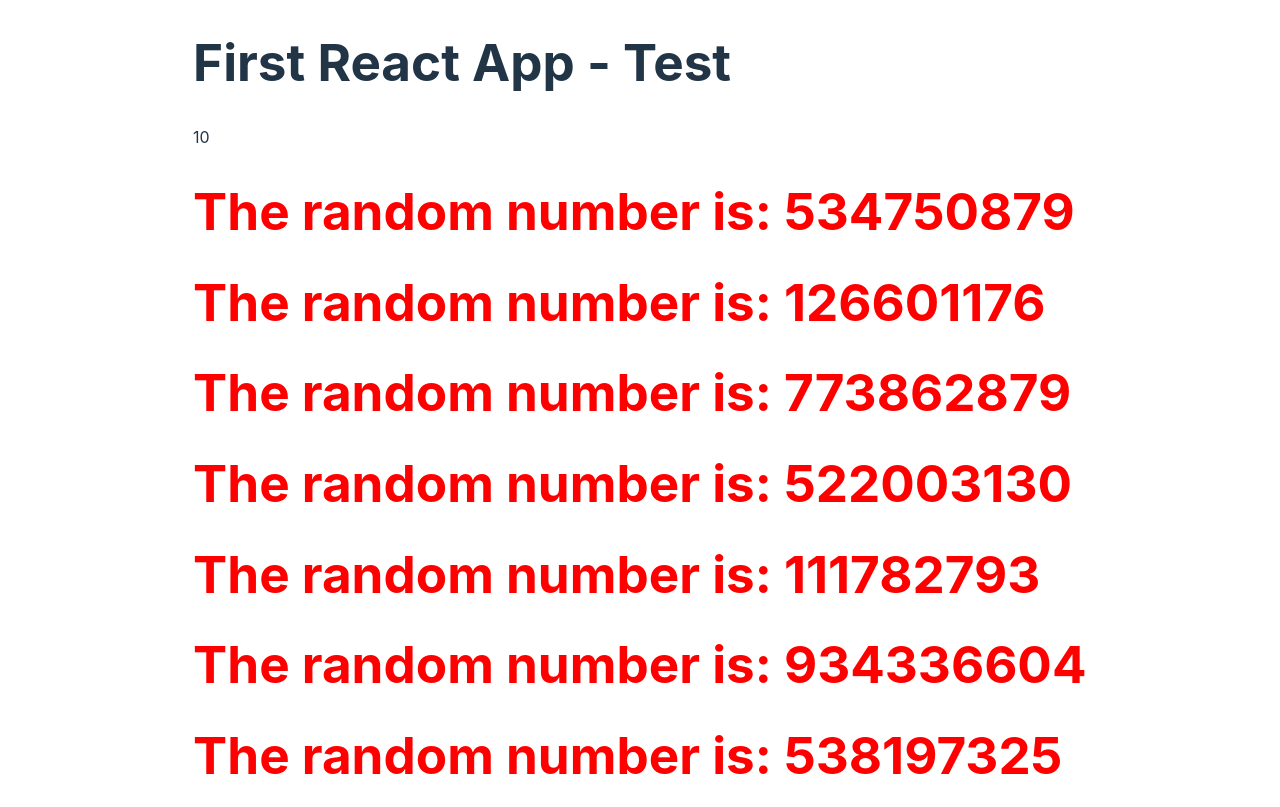
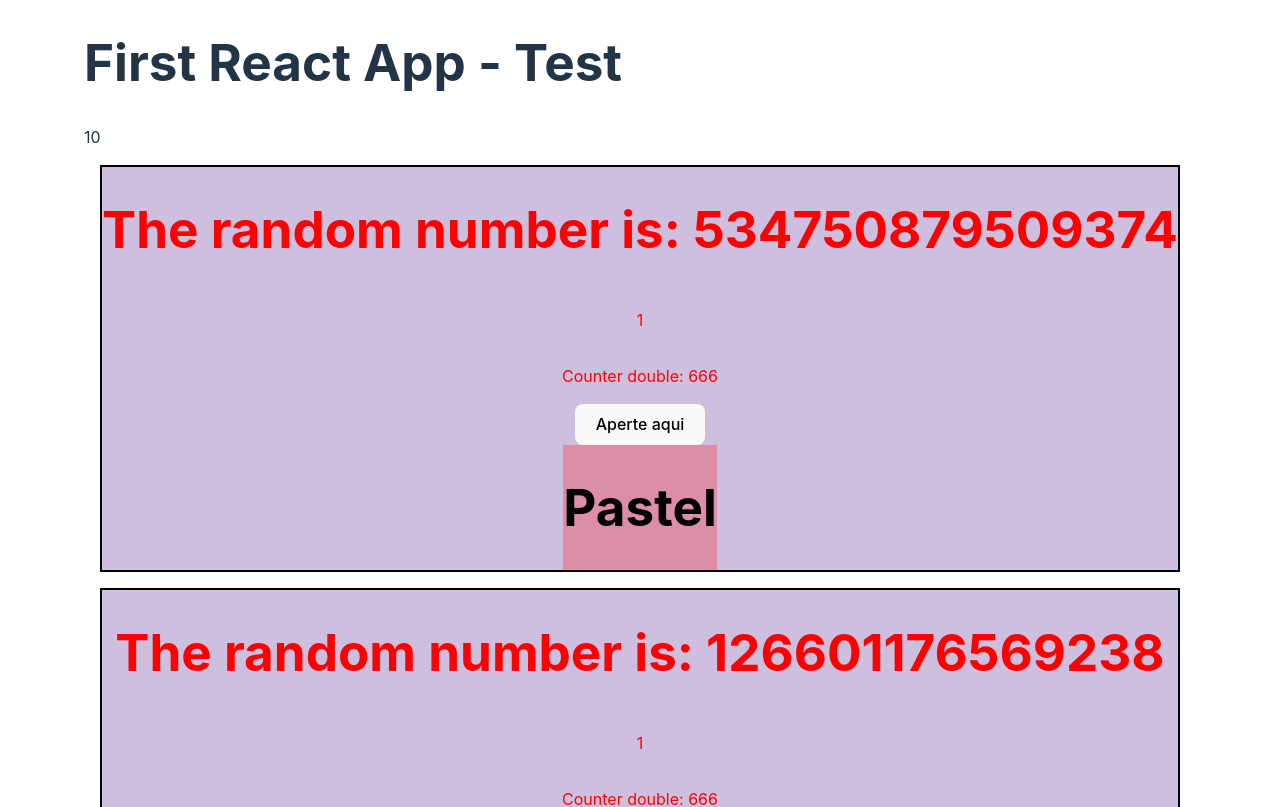
Before and after one commit to Tranivic/react-training, a React (Vite) app in the folder react-app/: page / in a window 1280 px wide. Shown: the top 807 px of the page. Built offline with nearby package versions, Linux system fonts and the light colour scheme.

Commit message:
feat: children props implementation

```diff
--- a/react-app/src/App/App.jsx
+++ b/react-app/src/App/App.jsx
@@ -1,5 +1,5 @@
 import { Component } from "react";
-import Card from "../components/Card";
+import Card from "./components/Card/Card";
 
 class App extends Component {
   render() {
@@ -7,8 +7,8 @@ class App extends Component {
       return a + b;
     };
 
-    const numbers = Array.from({ length: 100 }, () =>
-      parseInt(Math.random() * 1000000000)
+    const numbers = Array.from({ length: 5 }, () =>
+      parseInt(Math.random() * 1000000000000000)
     );
 
     return (
--- /dev/null
+++ b/react-app/src/App/components/Card/Card.css
@@ -0,0 +1,10 @@
+.card-component {
+  color: red;
+  border: black solid 2px;
+  margin: 1rem;
+  background-color: rgba(102, 51, 153, 0.315);
+  display: flex;
+  flex-direction: column;
+  align-items: center;
+  justify-content: center;
+}
--- /dev/null
+++ b/react-app/src/App/components/Card/Card.jsx
@@ -0,0 +1,56 @@
+import { Component } from "react";
+import { PropTypes } from "prop-types";
+import "./Card.css";
+import Item from "../Item/Item";
+
+class Card extends Component {
+  constructor(props) {
+    super(props);
+
+    this.state = {
+      counter: 1,
+      itemName: "Pastel",
+    };
+
+    this.handleClick = this.handleClick.bind(this);
+    this.getCounterDouble = this.getCounterDouble.bind(this);
+  }
+
+  // Hooks
+  componentDidMount() {
+    console.log("Componente montou");
+  }
+
+  // Methods
+  handleClick() {
+    this.setState((prevState) => ({
+      counter: prevState.counter + 1,
+    }));
+    this.setState({
+      itemName: "Pastel De Carne",
+    });
+  }
+
+  // Computed
+  getCounterDouble() {
+    return this.state.counter * 666;
+  }
+
+  render() {
+    return (
+      <div className="card-component">
+        <h1>The random number is: {this.props.randomNumber}</h1>
+        <p>{this.state.counter}</p>
+        <p>Counter double: {this.getCounterDouble()}</p>
+        <button onClick={this.handleClick}>Aperte aqui</button>
+        <Item>{this.state.itemName}</Item>
+      </div>
+    );
+  }
+}
+
+Card.propTypes = {
+  randomNumber: PropTypes.number,
+};
+
+export default Card;
--- /dev/null
+++ b/react-app/src/App/components/Item/Item.css
@@ -0,0 +1,4 @@
+.item-component {
+  background-color: rgba(255, 0, 0, 0.26);
+  color: black;
+}
--- /dev/null
+++ b/react-app/src/App/components/Item/Item.jsx
@@ -0,0 +1,11 @@
+import "./Item.css";
+
+function Item(children) {
+  return (
+    <div className="item-component">
+      <h1>{children.children}</h1>
+    </div>
+  );
+}
+
+export default Item;
--- a/react-app/src/components/Card.css
+++ /dev/null
@@ -1,3 +0,0 @@
-.card-component {
-  color: red;
-}
--- a/react-app/src/components/Card.jsx
+++ /dev/null
@@ -1,21 +0,0 @@
-import { Component } from "react";
-import PropTypes from "prop-types";
-import "./Card.css";
-
-class Card extends Component {
-  render() {
-    const { randomNumber } = this.props;
-
-    return (
-      <>
-        <h1 className="card-component">The random number is: {randomNumber}</h1>
-      </>
-    );
-  }
-}
-
-Card.propTypes = {
-  randomNumber: PropTypes.number.isRequired,
-};
-
-export default Card;
```
